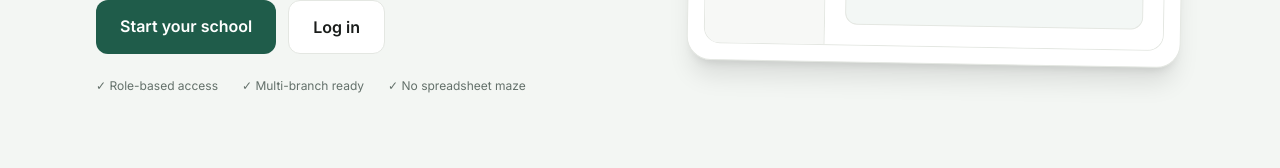
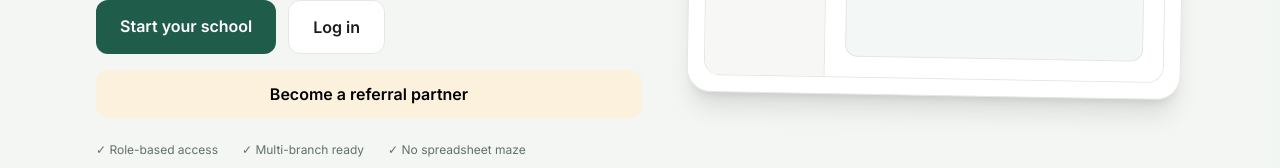
Before and after one commit to aleeyhuag/school-saas-web, a React (Vite) app: page / in a window 1280 px wide. Shown: the part 552-720 px from the top of the page. Built offline with nearby package versions, Linux system fonts and the light colour scheme; no server answers.

Commit message:
Update Landing

```diff
--- a/src/pages/Landing.jsx
+++ b/src/pages/Landing.jsx
@@ -51,6 +51,7 @@ export default function Landing() {
                 <Link to="/register-school" className="text-center bg-primary text-white font-semibold px-6 py-3.5 rounded-xl hover:bg-primary-hover transition-colors">Start your school</Link>
                 <Link to="/login" className="text-center bg-surface border border-border text-ink font-semibold px-6 py-3.5 rounded-xl hover:bg-bg transition-colors">Log in</Link>
               </div>
+              <Link to="/referrals" className="text-center flex flex-col mt-4 bg-accent-soft text-black font-semibold px-5 py-3 rounded-xl">Become a referral partner</Link>
               <div className="flex flex-wrap gap-x-6 gap-y-2 mt-6 text-xs text-muted"><span>✓ Role-based access</span><span>✓ Multi-branch ready</span><span>✓ No spreadsheet maze</span></div>
             </div>
             <div className="bg-surface border border-border rounded-3xl shadow-xl p-3 md:p-4 rotate-0 lg:rotate-1">
```
